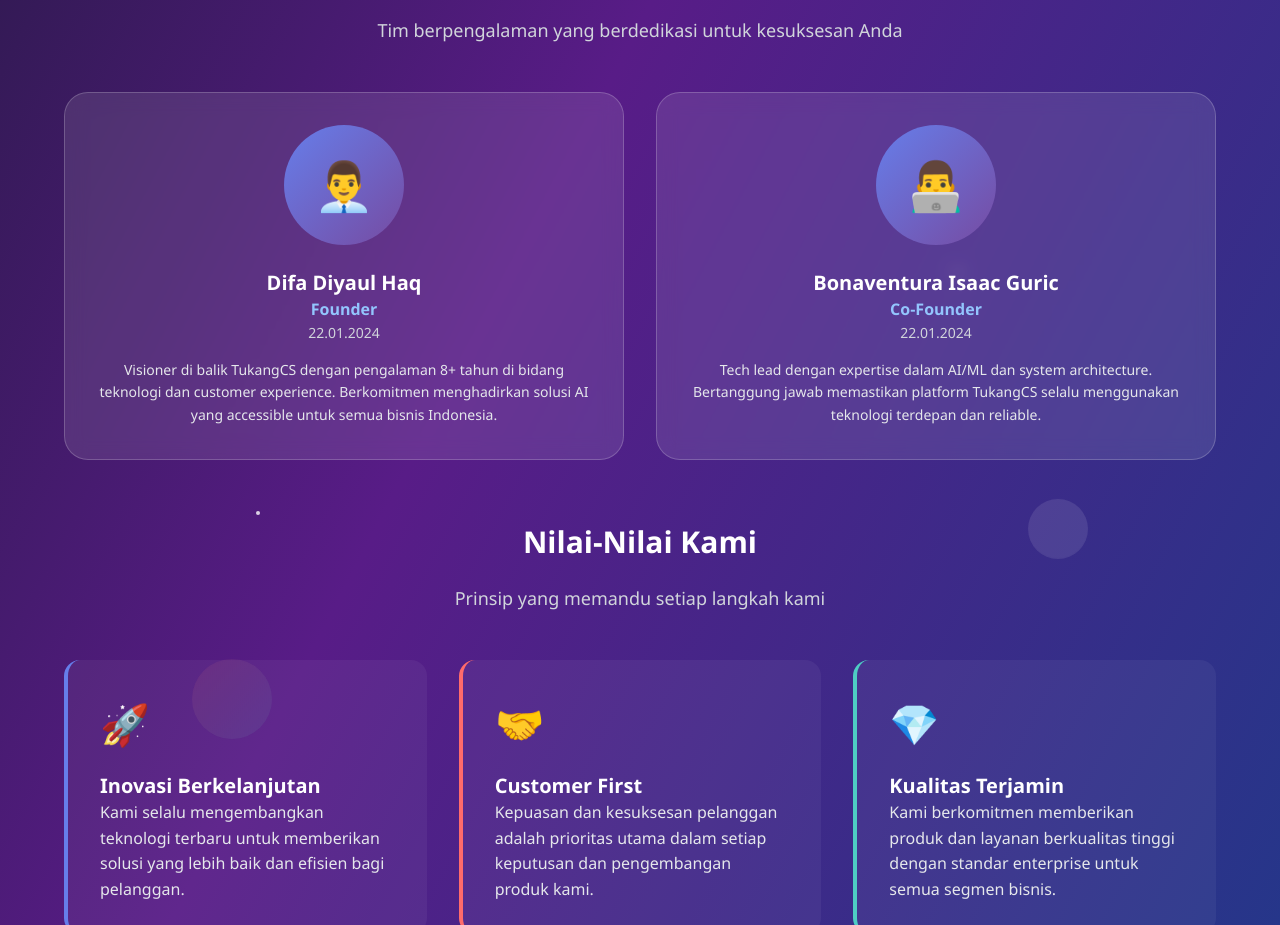
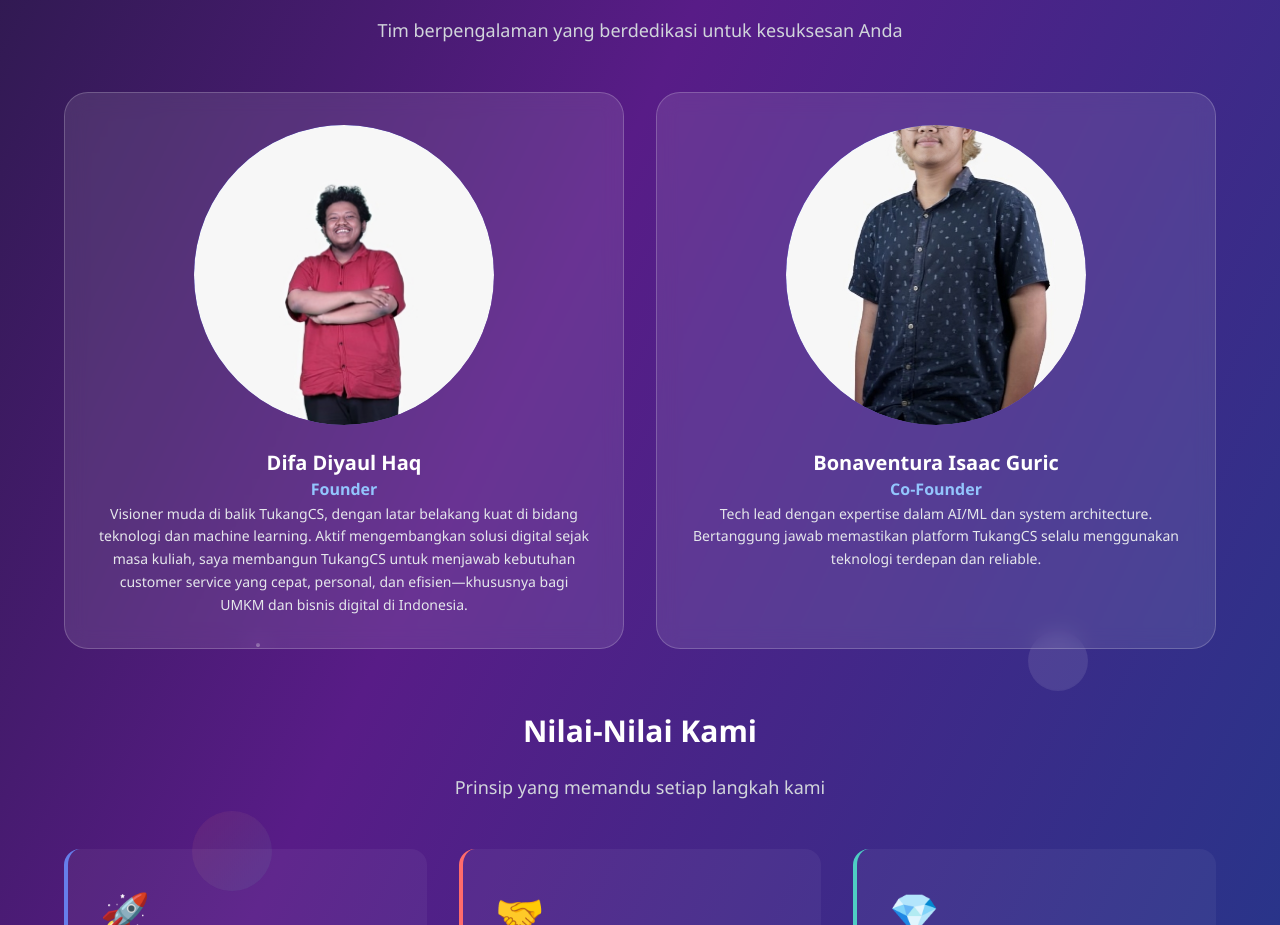
Before and after one commit to difadlyaulhaq/tukangcs, an Astro site: page /about in a window 1280 px wide. Shown: the part 1200-2125 px from the top of the page. Built offline with nearby package versions, Linux system fonts and the light colour scheme; Astro itself is replaced by a stand-in of ours.

Commit message:
feat: add founder and co-founder images to about page and hero section for enhanced team representation

```diff
--- a/src/components/hero/HerosectionTwo.astro
+++ b/src/components/hero/HerosectionTwo.astro
@@ -529,6 +529,7 @@ import Footer from "../footer/footer.astro"
         <Footer />
      </footer>
 
+
     <script>
         // Intersection Observer for scroll animations
         const observerOptions = {
--- a/src/pages/about.astro
+++ b/src/pages/about.astro
@@ -208,15 +208,15 @@ import Footer from '../components/footer/footer.astro';
         }
 
         .team-avatar {
-            width: 120px;
-            height: 120px;
+            width: 300px;
+            height: 300px;
             border-radius: 50%;
             margin: 0 auto 1.5rem;
             background: linear-gradient(135deg, #667eea, #764ba2);
             display: flex;
             align-items: center;
             justify-content: center;
-            font-size: 3rem;
+            font-size: 3.5rem;
             position: relative;
             overflow: hidden;
         }
@@ -478,26 +478,26 @@ import Footer from '../components/footer/footer.astro';
                     <!-- Team Member 1 -->
                     <div class="team-member reveal-left">
                         <div class="team-avatar">
-                            👨‍💼
+                            <img  src="/images/difa-founder.png" alt="">
                         </div>
                         <h3 class="text-xl font-bold text-white mb-2">Difa Diyaul Haq</h3>
                         <p class="text-blue-300 font-semibold mb-2">Founder</p>
-                        <p class="text-sm text-gray-300 mb-4">22.01.2024</p>
+                        <!-- <p class="text-sm text-gray-300 mb-4">22.01.2024</p> -->
                         <p class="text-gray-200 text-sm leading-relaxed">
-                            Visioner di balik TukangCS dengan pengalaman 8+ tahun di bidang teknologi
-                            dan customer experience. Berkomitmen menghadirkan solusi AI yang accessible
-                            untuk semua bisnis Indonesia.
+                            Visioner muda di balik TukangCS, dengan latar belakang kuat di bidang teknologi dan machine learning.
+                            Aktif mengembangkan solusi digital sejak masa kuliah, saya membangun TukangCS untuk menjawab kebutuhan customer service yang cepat, personal,
+                            dan efisien—khususnya bagi UMKM dan bisnis digital di Indonesia.
                         </p>
                     </div>
 
                     <!-- Team Member 2 -->
                     <div class="team-member reveal-right">
                         <div class="team-avatar">
-                            👨‍💻
+                            <img  src="/images/isaac-co-founder.png" alt="">
                         </div>
                         <h3 class="text-xl font-bold text-white mb-2">Bonaventura Isaac Guric</h3>
                         <p class="text-blue-300 font-semibold mb-2">Co-Founder</p>
-                        <p class="text-sm text-gray-300 mb-4">22.01.2024</p>
+                        <!-- <p class="text-sm text-gray-300 mb-4">22.01.2024</p> -->
                         <p class="text-gray-200 text-sm leading-relaxed">
                             Tech lead dengan expertise dalam AI/ML dan system architecture.
                             Bertanggung jawab memastikan platform TukangCS selalu menggunakan
```
Also changed, not shown: public/images/difa-founder.png (added), public/images/isaac-co-founder.png (added).
